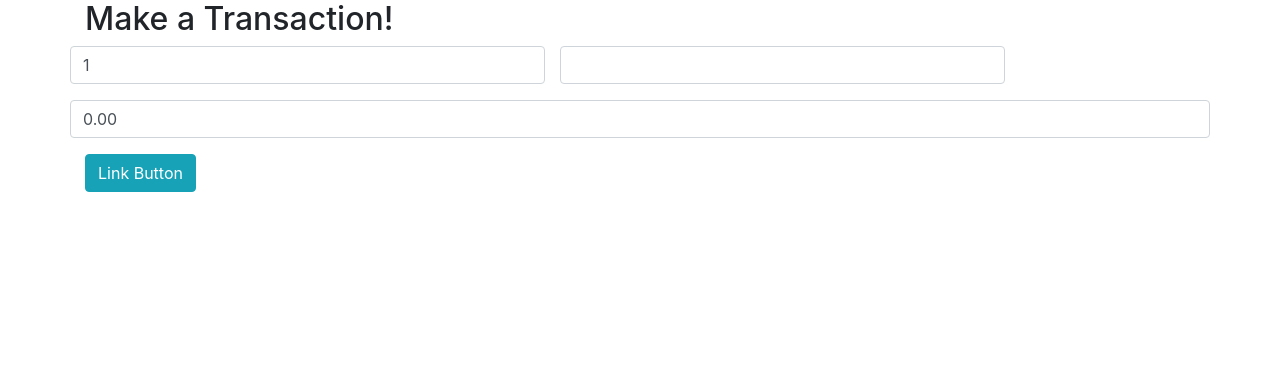
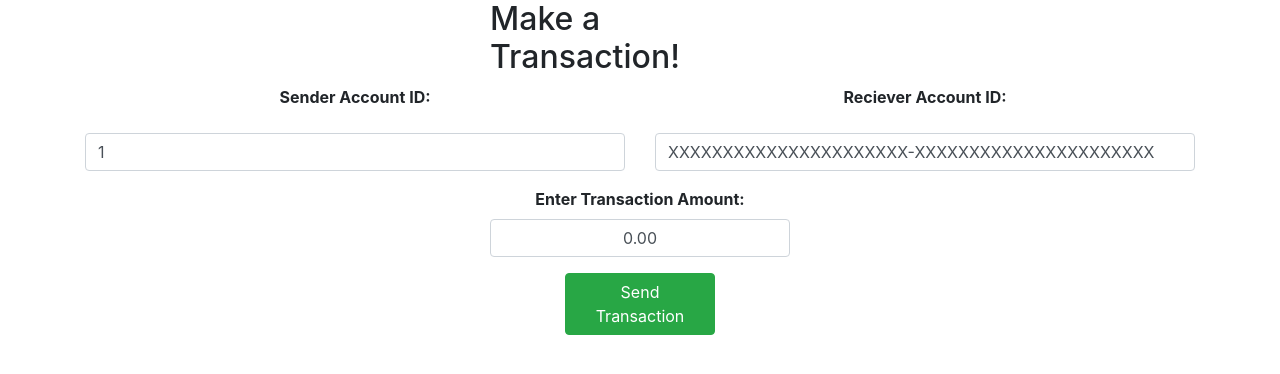
Before and after one commit to richardmarquet/BlockChainBanking, a Flask app: page /ui/1 in a window 1280 px wide. Shown: the top 374 px of the page. Run offline with Flask 2, Linux system fonts and the light colour scheme; some libraries are stand-ins or nearby versions.

Commit message:
Added better UI
Updated formatting and method to generate variables from text fields.

```diff
--- a/app.py
+++ b/app.py
@@ -315,9 +315,9 @@ def iter():
   print_block_chain()
   return put_blockchain_in_json()
 
-@app.route('/ui/<accountNumber>')
-def ui(accountNumber=None):
-   return render_template('ui.html', accountNumber=accountNumber)
+@app.route('/ui/<senderAccountID>')
+def ui(senderAccountID=None):
+   return render_template('ui.html', senderAccountID=senderAccountID)
 
 @app.route('/newPage')
 def newPage():
@@ -325,4 +325,4 @@ def newPage():
 
 #change depending on network and computer!
 #port should be good tho
-app.run(host='10.250.85.46', port=8080)
+app.run(host='10.250.52.183', port=8080)
--- a/templates/ui.html
+++ b/templates/ui.html
@@ -12,23 +12,56 @@
 <body>
 
 <div class="container">
-  <h2> Make a Transaction!</h2>
+  <div class="mx-auto bg-white" style="width:300px" >
+    <h2>Make a Transaction!</h2>
+  </div>
+
   <form action="/action_page.php">
+      <div class="form-group row">
+        <div class="col-6" style="text-align:center; width: 300px">
+          <div classes="bg-white" >
+            <label for="senderAccountID" ><b>Sender Account ID:</b></label>
+          </div>
+        </div>
+        <div class="col-6" style="text-align:center; width: 300px">
+          <div classes="bg-white" >
+            <label for="recieverAccountID" ><b>Reciever Account ID:</b></label>
+          </div>
+        </div>
+      </div>
+
+      <div class="form-group row">
+
+        <div class="mx-auto col-6" style="text-align:center; width: 300px">
+          <input class="form-control" type="text" value="{{senderAccountID}}" id="senderAccountID">
+        </div>
+        <div class="mx-auto col-6" style="text-align:center; width: 300px">
+          <input class="form-control" type="text" value = "XXXXXXXXXXXXXXXXXXXXXX-XXXXXXXXXXXXXXXXXXXXXX" id="recipientAccountID">
+        </div>
+
+      </div>
     <div class="form-group row">
-      <input class="col-5 form-control" type="text" value="{{accountNumber}}" id="senderAccountNumber">
-      <div class="col-5">
-        <input class="form-control" type="text" id="recipientAccountNumber">
+      <div class="mx-auto bg-white" style="text-align:center; width: 300px" >
+        <label for="transactionAmount"><b>Enter Transaction Amount:</b></label>
+        <input class="form-control" style="text-align:center; width: 300px" type="text" value="0.00" id="transactionAmount">
       </div>
+
     </div>
-    <div class="form-group row">
-      <input class="form-control" type="text" value="0.00" id="transactionAmount">
+    <div class="mx-auto bg-white" style="width:150px" >
+      <button class="btn btn-success" type="button" onclick="getInputValues();">Send Transaction</button>
     </div>
+</form>
+</div>
+<script>
+        function getInputValues(){
+            var senderAccountID = document.getElementById("senderAccountID").value;
+            var recieverAccountID = document.getElementById("recipientAccountID").value;
+            var transactionAmount = document.getElementById("transactionAmount").value;
 
-
-    <a href="{{ url_for('newPage') }}" class="btn btn-info" role="button">Link Button</a>
-</div>
-</form>
-  </form>
-</div>
+            //call function in app.py
+            transactionAmountAlert = ("Transaction Completed: ").concat(transactionAmount,"$"," \nfrom: ", senderAccountID, "\nto: ", recieverAccountID)
+            alert(transactionAmountAlert);
+        }
+    </script>
 </body>
 </html>
```
